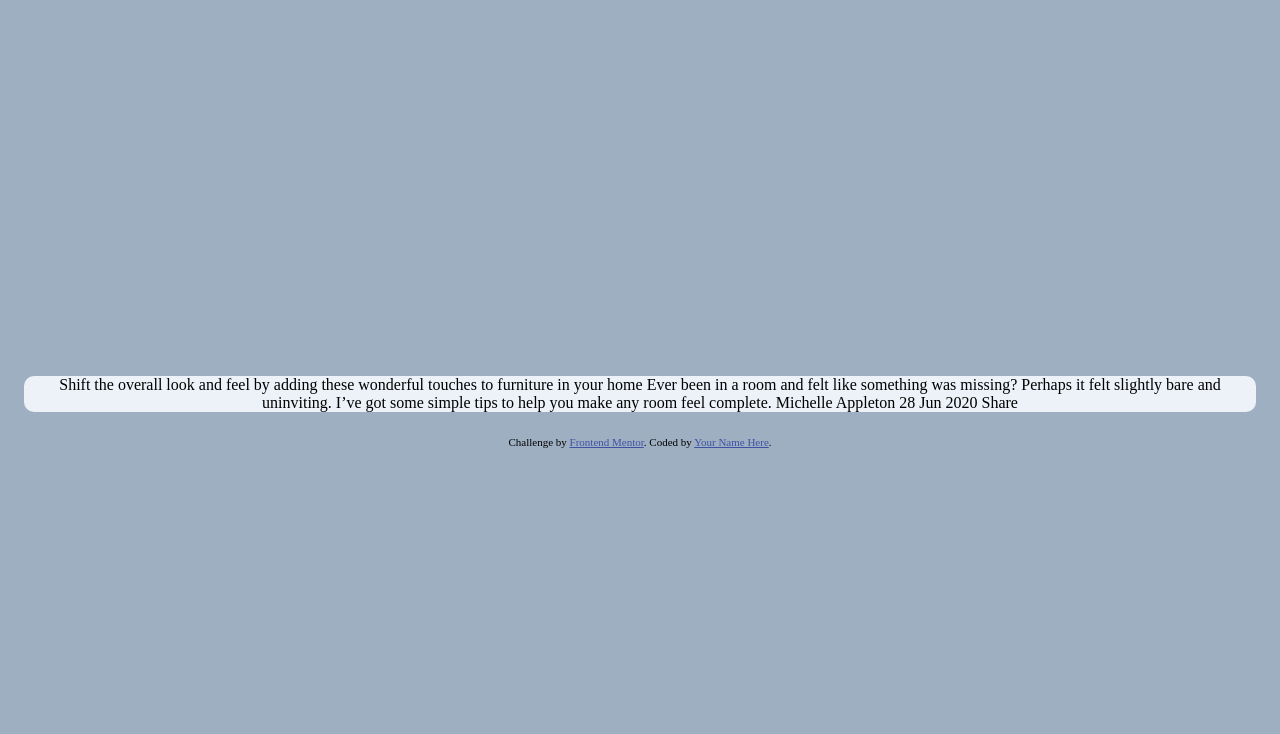
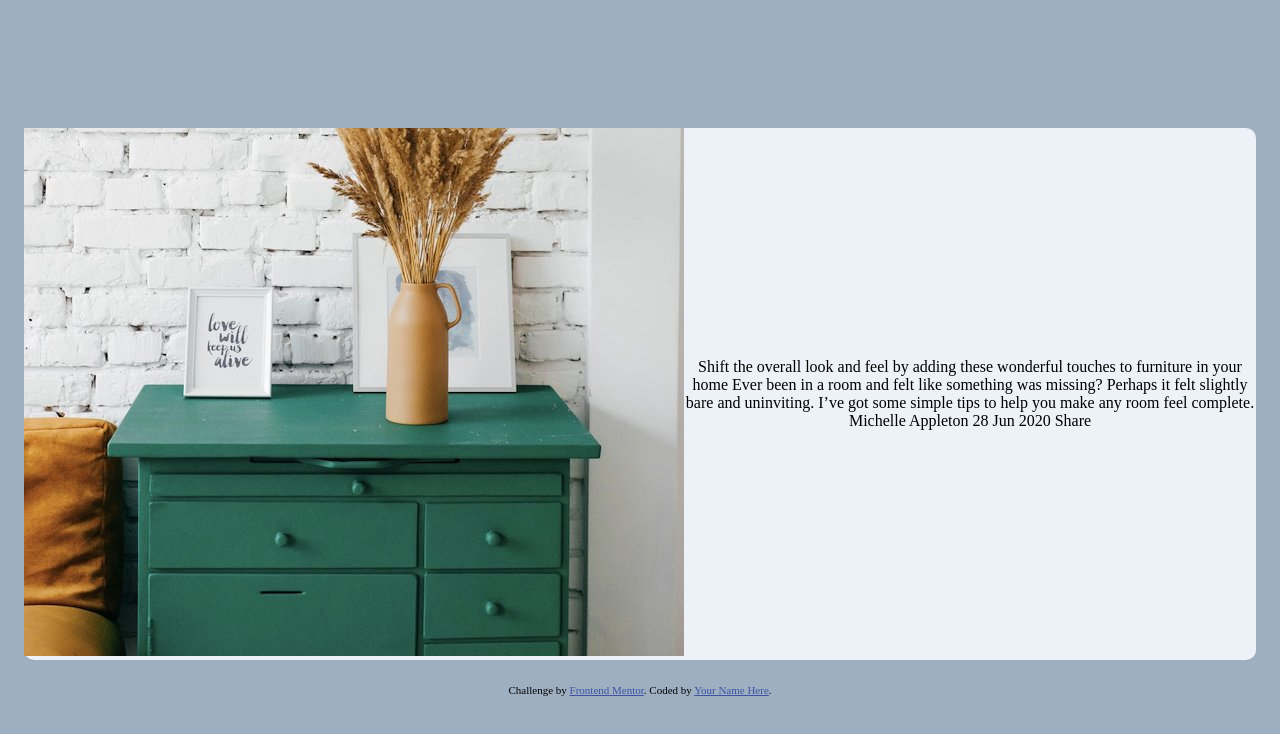
Before and after one commit to Maryahcee/article-preview, a plain HTML site: page index.html in a window 1280 px wide. Drawn offline with Linux system fonts and the light colour scheme.

Commit message:
add drawer photo

```diff
--- a/index.html
+++ b/index.html
@@ -12,6 +12,9 @@
 <body>
 
   <div class="container">
+    <picture class="drawer">
+      <img src="./images/drawers.jpg" alt="">
+    </picture>
     Shift the overall look and feel by adding these wonderful
   touches to furniture in your home
 
```
